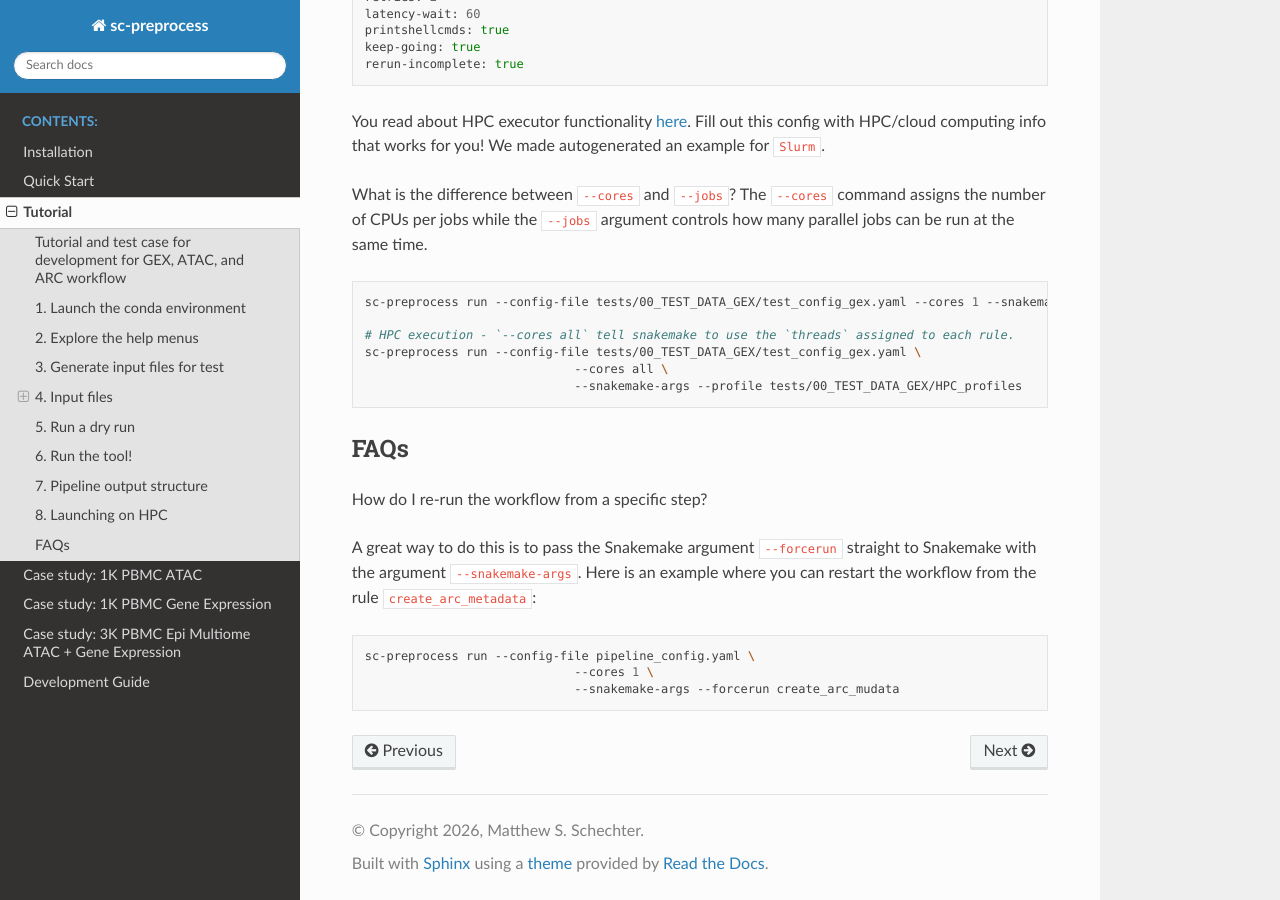
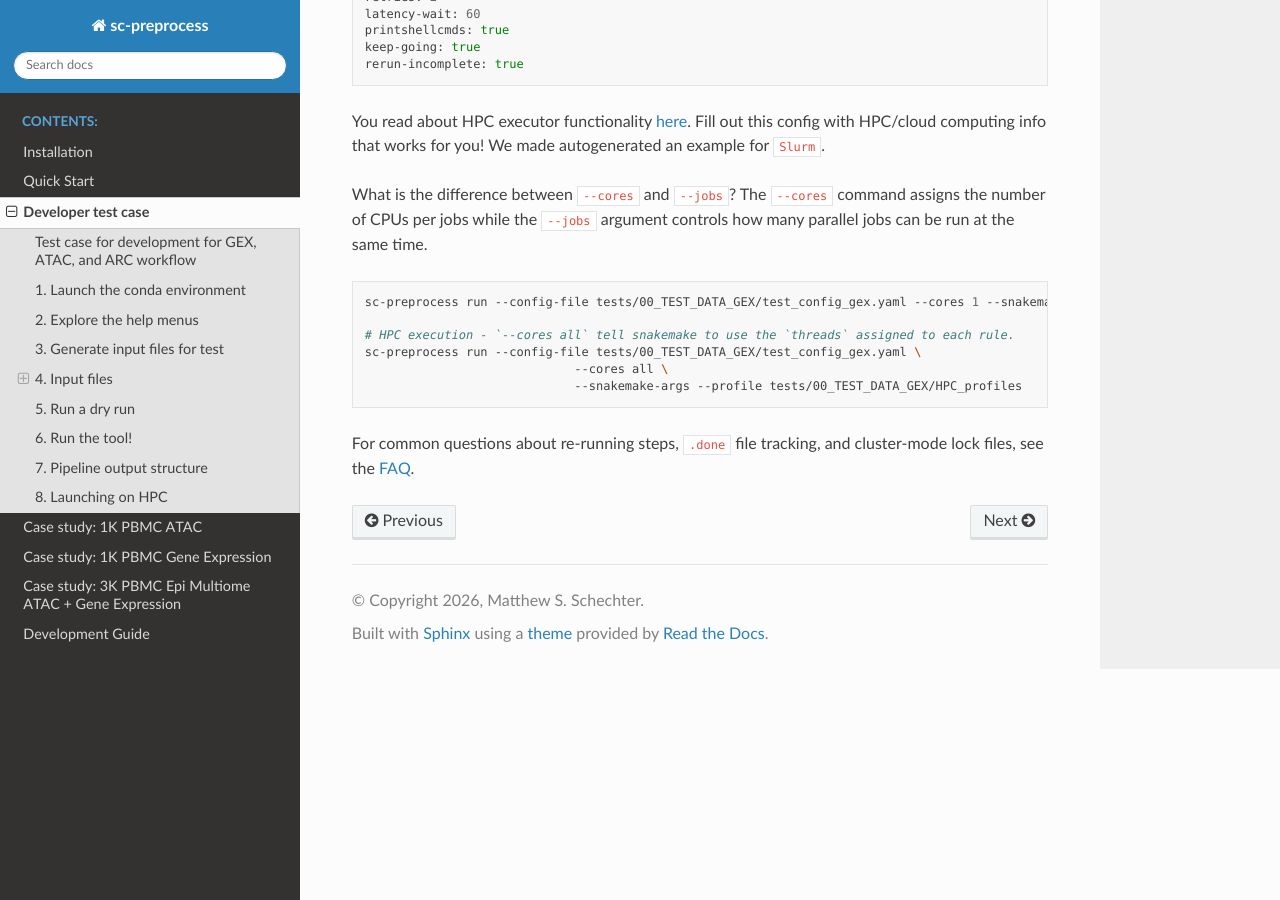
Before and after one commit to mschecht/cellranger-snakemake, a Sphinx documentation site: the page built from docs/source/tutorial.md, in a window 1280 px wide and 900 px high, scrolled down 6959 px. Built offline with Sphinx 7.4.7 and the Read the Docs theme 3.1.0, drawn with Linux system fonts in a browser that asks for light colours; some of the changed text lies outside the part shown.

Commit message:
docs: add FAQ page and consolidate FAQ content from tutorial

````diff
--- a/docs/source/tutorial.md
+++ b/docs/source/tutorial.md
@@ -1,6 +1,6 @@
-# Tutorial
+# Developer test case
 
-## Tutorial and test case for development for GEX, ATAC, and ARC workflow
+## Test case for development for GEX, ATAC, and ARC workflow
 
 In this section, we will run `sc-preprocess` using a test dataset from Cell Ranger (derived from fasta files are used by the internal testing tool for cellranger called [cellranger testrun](https://www.10xgenomics.com/support/software/cell-ranger/latest/tutorials/cr-tutorial-in#testrun)) to get new users ready to go as well as developers who need test cases for each of the workflow modes. Follow the steps to set up the test dataset, and run basic commands.
 
@@ -78,7 +78,7 @@
 sc-preprocess init-config --get-default-config
 ```
 
-For this tutorial, here is the GEX test config yaml file:
+For this test case, here is the GEX test config yaml file:
 
 ```yaml
 # tests/00_TEST_DATA_GEX/test_config_gex.yaml
@@ -150,7 +150,7 @@
 - `fastqs`: full path(s) to where the input FASTQ files are located - if providing multiple paths, separate them with commas.
 
 
-**Note**: For the ARC workflow, the input file is a little bit different. You will need to create a tab-separated file that contains the metadata and paths for to cellranger ARC [library csv files](https://www.10xgenomics.com/support/software/cell-ranger-arc/latest/analysis/running-pipelines/single-library-analysis#create-a-libraries-csv-file) (files that contain paths the ATAC and GEX FASTQ files). This file, which we will call `libraries_list_ARC.tsv` during this tutorial, follows the following format:
+**Note**: For the ARC workflow, the input file is a little bit different. You will need to create a tab-separated file that contains the metadata and paths for to cellranger ARC [library csv files](https://www.10xgenomics.com/support/software/cell-ranger-arc/latest/analysis/running-pipelines/single-library-analysis#create-a-libraries-csv-file) (files that contain paths the ATAC and GEX FASTQ files). This file, which we will call `libraries_list_ARC.tsv` during this test case, follows the following format:
 
 | batch | capture | CSV                                |
 |-------|---------|------------------------------------|
@@ -310,14 +310,4 @@
                              --snakemake-args --profile tests/00_TEST_DATA_GEX/HPC_profiles
 ```
 
-## FAQs
-
-How do I re-run the workflow from a specific step?
-
-A great way to do this is to pass the Snakemake argument `--forcerun` straight to Snakemake with the argument `--snakemake-args`. Here is an example where you can restart the workflow from the rule `create_arc_metadata`:
-
-```bash
-sc-preprocess run --config-file pipeline_config.yaml \
-                             --cores 1 \
-                             --snakemake-args --forcerun create_arc_mudata
-```
+For common questions about re-running steps, `.done` file tracking, and cluster-mode lock files, see the [FAQ](faq.md).
````
Also changed, not shown: docs/source/PBMC_1K_ATAC.md (+4 -0 lines), docs/source/PBMC_3k_multiome.md (+4 -0 lines), docs/source/PBMC_GEX.md (+4 -0 lines), docs/source/faq.md (added, +29 -0 lines).
